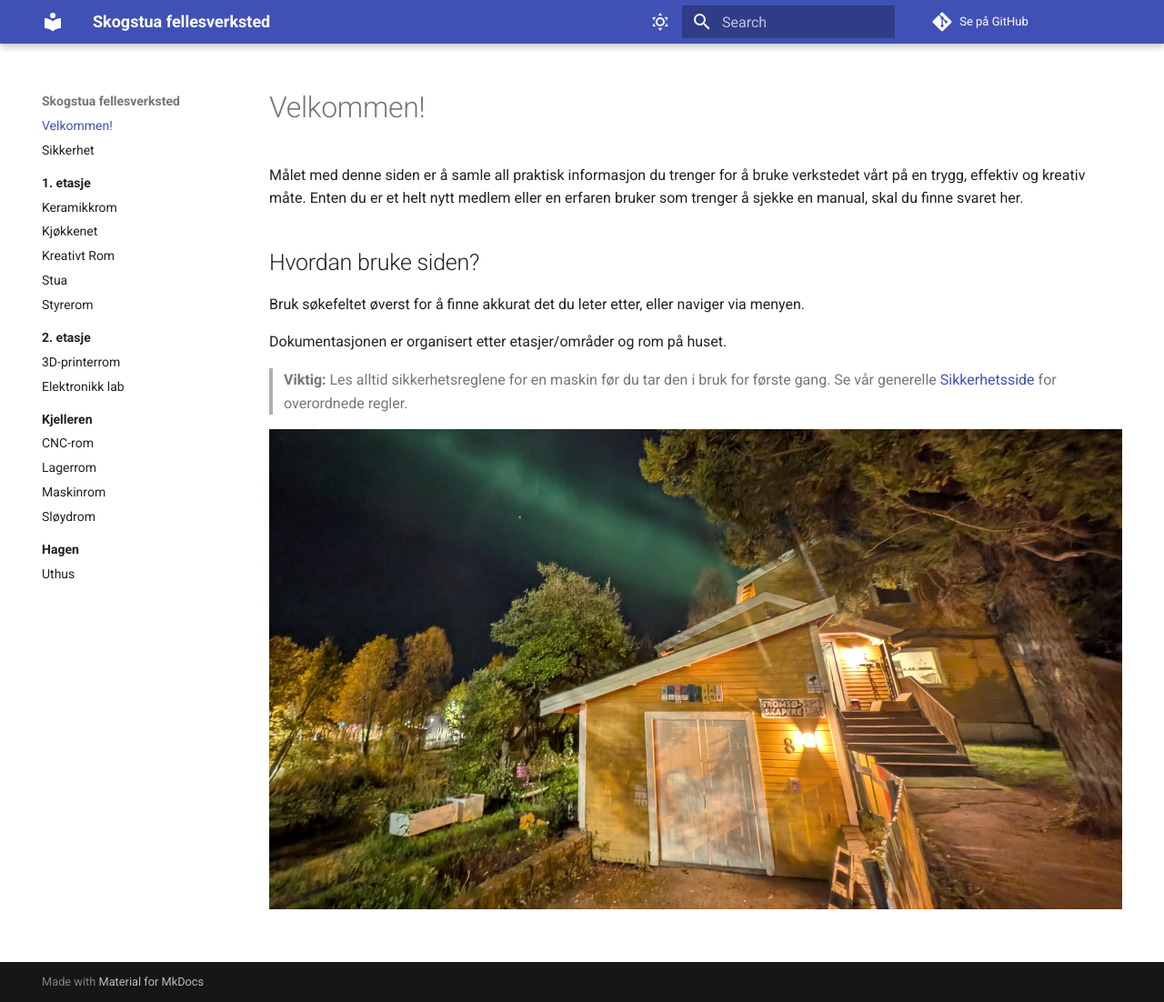
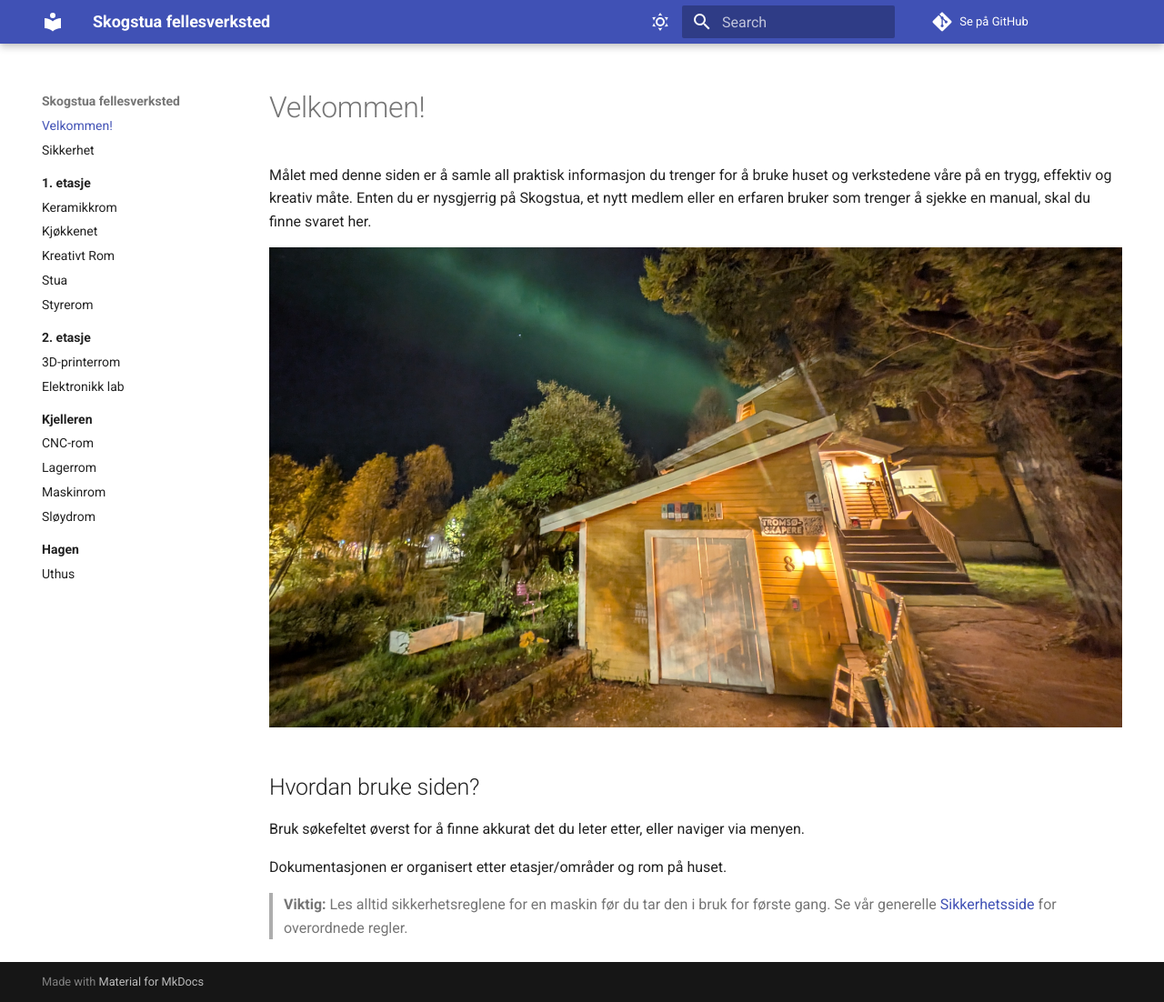
Before and after one commit to Tromsoskapere/mkdocs-skogstua, an MkDocs documentation site: the page built from docs/index.md, in a window 1280 px wide and 1102 px high. Shown: the whole window at 91% size. Built offline with MkDocs 1.6.1 and Material for MkDocs 9.7.7, drawn with Linux system fonts in a browser that asks for light colours; comment, search, counter and statistics services are not loaded.

Commit message:
Update index.md

```diff
--- a/docs/index.md
+++ b/docs/index.md
@@ -5,7 +5,9 @@ hide:
 
 # Velkommen!
 
-Målet med denne siden er å samle all praktisk informasjon du trenger for å bruke verkstedet vårt på en trygg, effektiv og kreativ måte. Enten du er et helt nytt medlem eller en erfaren bruker som trenger å sjekke en manual, skal du finne svaret her.
+Målet med denne siden er å samle all praktisk informasjon du trenger for å bruke huset og verkstedene våre på en trygg, effektiv og kreativ måte. Enten du er nysgjerrig på Skogstua, et nytt medlem eller en erfaren bruker som trenger å sjekke en manual, skal du finne svaret her.
+
+![Nordlys over Skogstua](skogstua_natt.jpg "Skogstua fellesverksted")
 
 ## Hvordan bruke siden?
 Bruk søkefeltet øverst for å finne akkurat det du leter etter, eller naviger via menyen.
@@ -13,7 +15,3 @@ Bruk søkefeltet øverst for å finne akkurat det du leter etter, eller naviger
 Dokumentasjonen er organisert etter etasjer/områder og rom på huset.
 
 > **Viktig:** Les alltid sikkerhetsreglene for en maskin før du tar den i bruk for første gang. Se vår generelle [Sikkerhetsside](sikkerhet.md) for overordnede regler.
-
-
-
-![Nordlys over Skogstua](skogstua_natt.jpg "Skogstua fellesverksted")
```
